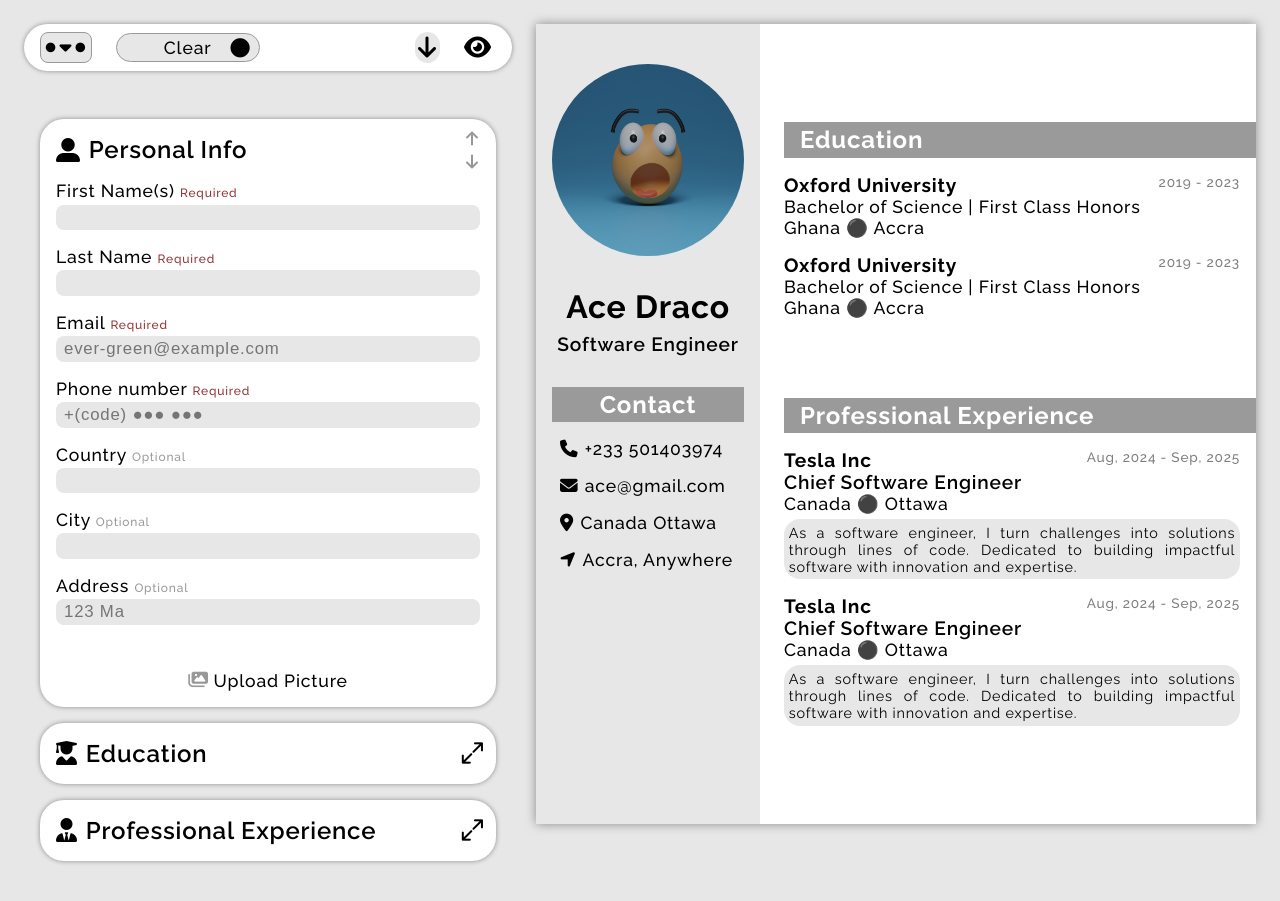
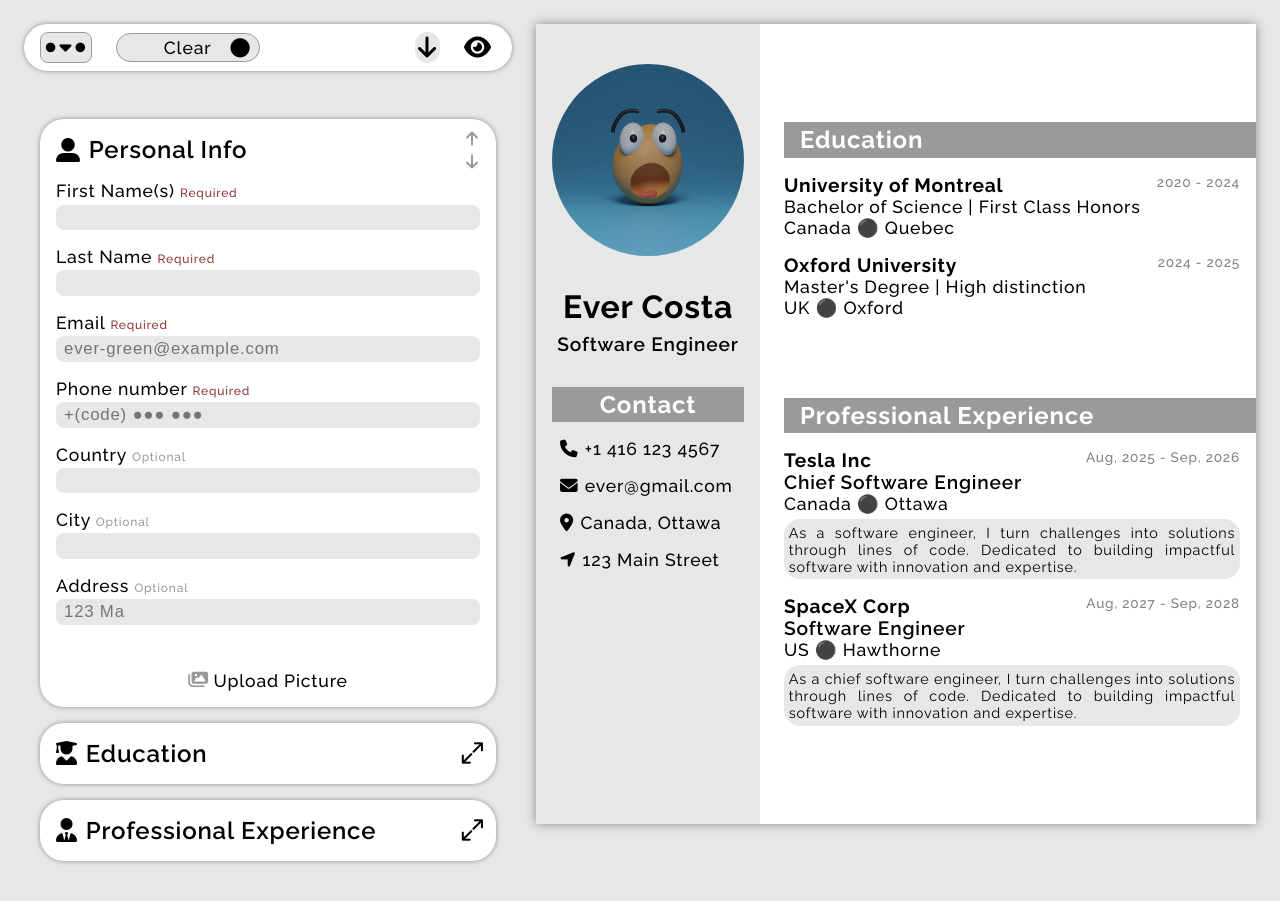
Before and after one commit to asdacosta/resume, a React (Vite) app: page / in a window 1280 px wide. Built offline with nearby package versions, Linux system fonts and the light colour scheme.

Commit message:
Set default contents

```diff
--- a/src/App.jsx
+++ b/src/App.jsx
@@ -471,26 +471,26 @@ function App() {
             <div></div>
           </section>
           <section className="name-position">
-            <p className="resume-name">Ace Draco</p>
+            <p className="resume-name">Ever Costa</p>
             <p className="resume-position">Software Engineer</p>
           </section>
           <section className="resume-contact">
             <h2>Contact</h2>
             <p>
               <i class="fa-solid fa-phone"></i>{" "}
-              <span className="resume-personal-phone">+233 501403974</span>
+              <span className="resume-personal-phone">+1 416 123 4567</span>
             </p>
             <p>
               <i class="fa-solid fa-envelope"></i>{" "}
-              <span className="resume-personal-mail">ace@gmail.com</span>
+              <span className="resume-personal-mail">ever@gmail.com</span>
             </p>
             <p>
               <i class="fa-solid fa-location-dot"></i>{" "}
-              <span className="resume-personal-location">Canada Ottawa</span>
+              <span className="resume-personal-location">Canada, Ottawa</span>
             </p>
             <p>
               <i class="fa-solid fa-location-arrow"></i>{" "}
-              <span className="resume-personal-address">Accra, Anywhere</span>
+              <span className="resume-personal-address">123 Main Street</span>
             </p>
           </section>
           {/* <section className="resume-skills">
@@ -507,25 +507,25 @@ function App() {
             <h2>Education</h2>
             <section className="first">
               <p>
-                <span className="resume-school">Oxford University</span>{" "}
-                <span className="resume-date">2019 - 2023</span>
+                <span className="resume-school">University of Montreal</span>{" "}
+                <span className="resume-date">2020 - 2024</span>
               </p>
               <p>
                 <span className="resume-degree">Bachelor of Science</span> |{" "}
                 <span className="resume-honors">First Class Honors</span>
               </p>
-              <p className="resume-location">Ghana ⚫ Accra</p>
+              <p className="resume-location">Canada ⚫ Quebec</p>
             </section>
             <section className="second">
               <p>
                 <span className="resume-school">Oxford University</span>{" "}
-                <span className="resume-date">2019 - 2023</span>
+                <span className="resume-date">2024 - 2025</span>
               </p>
               <p>
-                <span className="resume-degree">Bachelor of Science</span> |{" "}
-                <span className="resume-honors">First Class Honors</span>
+                <span className="resume-degree">Master's Degree</span> |{" "}
+                <span className="resume-honors">High distinction</span>
               </p>
-              <p className="resume-location">Ghana ⚫ Accra</p>
+              <p className="resume-location">UK ⚫ Oxford</p>
             </section>
           </section>
           <section className="resume-professional">
@@ -533,7 +533,7 @@ function App() {
             <section className="first">
               <p>
                 <span className="resume-company">Tesla Inc</span>
-                <span className="resume-date">Aug, 2024 - Sep, 2025</span>
+                <span className="resume-date">Aug, 2025 - Sep, 2026</span>
               </p>
               <p className="resume-position">Chief Software Engineer</p>
               <p className="resume-location">Canada ⚫ Ottawa</p>
@@ -545,15 +545,15 @@ function App() {
             </section>
             <section className="second">
               <p>
-                <span className="resume-company">Tesla Inc</span>
-                <span className="resume-date">Aug, 2024 - Sep, 2025</span>
+                <span className="resume-company">SpaceX Corp</span>
+                <span className="resume-date">Aug, 2027 - Sep, 2028</span>
               </p>
-              <p className="resume-position">Chief Software Engineer</p>
-              <p className="resume-location">Canada ⚫ Ottawa</p>
+              <p className="resume-position">Software Engineer</p>
+              <p className="resume-location">US ⚫ Hawthorne</p>
               <p className="resume-description">
-                As a software engineer, I turn challenges into solutions through lines of
-                code. Dedicated to building impactful software with innovation and
-                expertise.
+                As a chief software engineer, I turn challenges into solutions through
+                lines of code. Dedicated to building impactful software with innovation
+                and expertise.
               </p>
             </section>
           </section>
```
